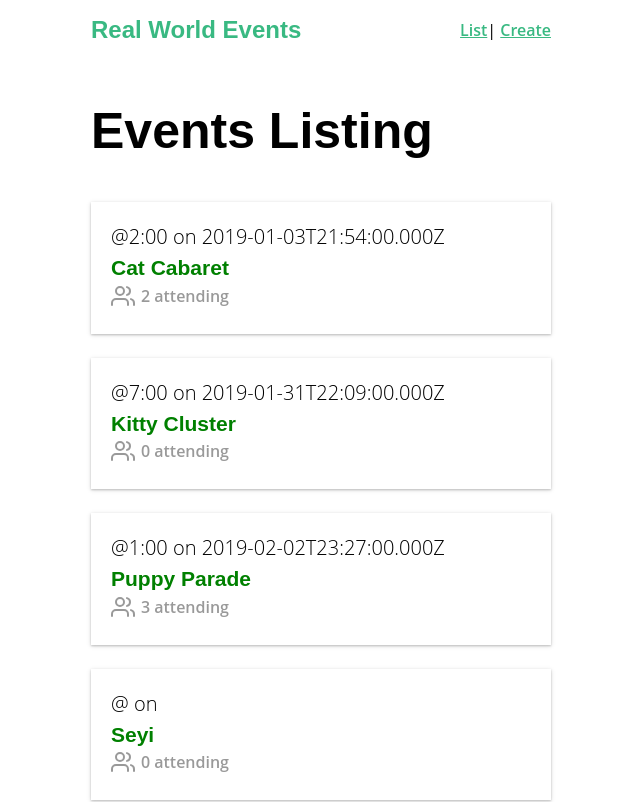
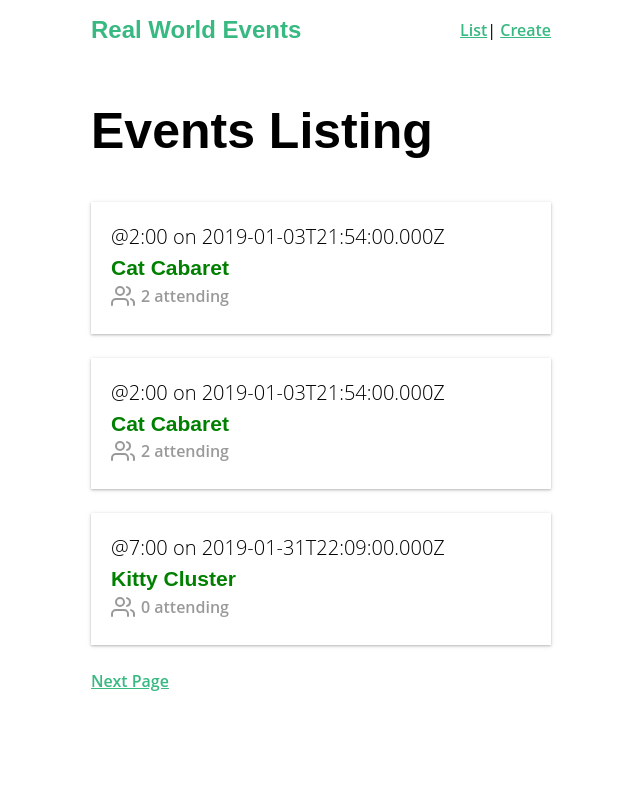
Before and after one commit to Pythonian/Vue-Event-App, a Vue app: page / in a window 1280 px wide. Shown: the top 802 px of the page, without its empty margins (319-959 px from the left). Built offline with nearby package versions, Linux system fonts and the light colour scheme; data requests are answered from the project's data file.

Commit message:
Added pagination

```diff
--- a/db.json
+++ b/db.json
@@ -2,6 +2,31 @@
   "events": [
     {
       "id": 5928101,
+      "user": {
+        "id": "abc123",
+        "name": "Adam"
+      },
+      "category": "animal welfare",
+      "organizer": "Adam",
+      "title": "Cat Cabaret",
+      "description": "Yay felines!",
+      "location": "Meow Town",
+      "date": "2019-01-03T21:54:00.000Z",
+      "time": "2:00",
+      "attendees": [
+        {
+          "id": "ghi789",
+          "name": "Beth Swanson"
+        },
+        {
+          "id": "jkl101",
+          "name": "Mary Gordon"
+        }
+      ]
+    },
+
+    {
+      "id": 5928301,
       "user": {
         "id": "abc123",
         "name": "Adam"
@@ -57,6 +82,30 @@
           "id": "abc123",
           "name": "Adam Jahr"
         },
+        {
+          "id": "ghi789",
+          "name": "Beth Swanson"
+        },
+        {
+          "id": "jkl101",
+          "name": "Mary Gordon"
+        }
+      ]
+    },
+    {
+      "id": 5028101,
+      "user": {
+        "id": "abc123",
+        "name": "Adam"
+      },
+      "category": "animal welfare",
+      "organizer": "Adam",
+      "title": "Cat Cabaret",
+      "description": "Yay felines!",
+      "location": "Meow Town",
+      "date": "2019-01-03T21:54:00.000Z",
+      "time": "2:00",
+      "attendees": [
         {
           "id": "ghi789",
           "name": "Beth Swanson"
--- a/src/App.vue
+++ b/src/App.vue
@@ -1,7 +1,8 @@
 <template>
   <div id="app">
     <NavBar />
-    <router-view />
+    <!-- Reload component when the URL changes incluing query parameters -->
+    <router-view :key="$route.fullPath" />
   </div>
 </template>
 
--- a/src/services/EventService.js
+++ b/src/services/EventService.js
@@ -12,8 +12,8 @@ const apiClient = axios.create({
 })
 
 export default {
-  getEvents() {
-    return apiClient.get('/events')
+  getEvents(perPage, page) {
+    return apiClient.get('/events?_limit=' + perPage + '&_page=' + page)
   },
   getEvent(id) {
     return apiClient.get('/events/' + id)
--- a/src/store/index.js
+++ b/src/store/index.js
@@ -16,11 +16,18 @@ export default new Vuex.Store({
       'food',
       'community'
     ],
-    events: []
+    events: [],
+    eventsTotal: 0
   },
   mutations: {
     ADD_EVENT(state, event) {
       state.events.push(event)
+    },
+    SET_EVENTS(state, events) {
+      state.events = events
+    },
+    SET_EVENTS_TOTAL(state, eventsTotal) {
+      state.eventsTotal = eventsTotal
     }
   },
   actions: {
@@ -28,6 +35,20 @@ export default new Vuex.Store({
       return EventService.postEvent(event).then(() => {
         commit('ADD_EVENT', event)
       })
+    },
+    fetchEvents({ commit }, { perPage, page }) {
+      EventService.getEvents(perPage, page)
+        .then(response => {
+          commit(
+            'SET_EVENTS_TOTAL',
+            parseInt(response.headers['x-total-count'])
+          )
+          // Sets it to the list of event data
+          commit('SET_EVENTS', response.data)
+        })
+        .catch(error => {
+          console.log('There was an error:' + error.response)
+        })
     }
   },
   getters: {
--- a/src/views/EventList.vue
+++ b/src/views/EventList.vue
@@ -2,31 +2,46 @@
   <div>
     <h1>Events Listing</h1>
     <EventCard v-for="event in events" :key="event.id" :event="event" />
+    <template v-if="page != 1">
+      <router-link :to="{ name: 'event-list', query: { page: page - 1 } }" rel="prev">Previous Page</router-link>
+      <template v-if="hasNextPage">|</template>
+    </template>
+    <router-link
+      v-if="hasNextPage"
+      :to="{ name: 'event-list', query: { page: page + 1 } }"
+      rel="next"
+    >Next Page</router-link>
   </div>
 </template>
 
 <script>
 import EventCard from '@/components/EventCard.vue'
-import EventService from '@/services/EventService.js'
+import { mapState } from 'vuex'
 
 export default {
   // Register as a child component of EventList
   components: {
     EventCard
   },
-  data() {
-    return {
-      events: []
-    }
+  created() {
+    this.perPage = 3 // Setting perPage here and not in data means it won't be reactive.
+    // We don't need it to be reactive, and this way our component has access to it.
+    // Action call
+    this.$store.dispatch('fetchEvents', {
+      perPage: this.perPage,
+      page: this.page
+    })
   },
-  created() {
-    EventService.getEvents()
-      .then(response => {
-        this.events = response.data
-      })
-      .catch(error => {
-        console.log('There was an error:' + error.response)
-      })
+  // Access the events state
+  computed: {
+    page() {
+      // Returns the current page or 1
+      return parseInt(this.$route.query.page) || 1
+    },
+    hasNextPage() {
+      return this.eventsTotal > this.page * this.perPage
+    },
+    ...mapState(['events', 'eventsTotal'])
   }
 }
 </script>
```
